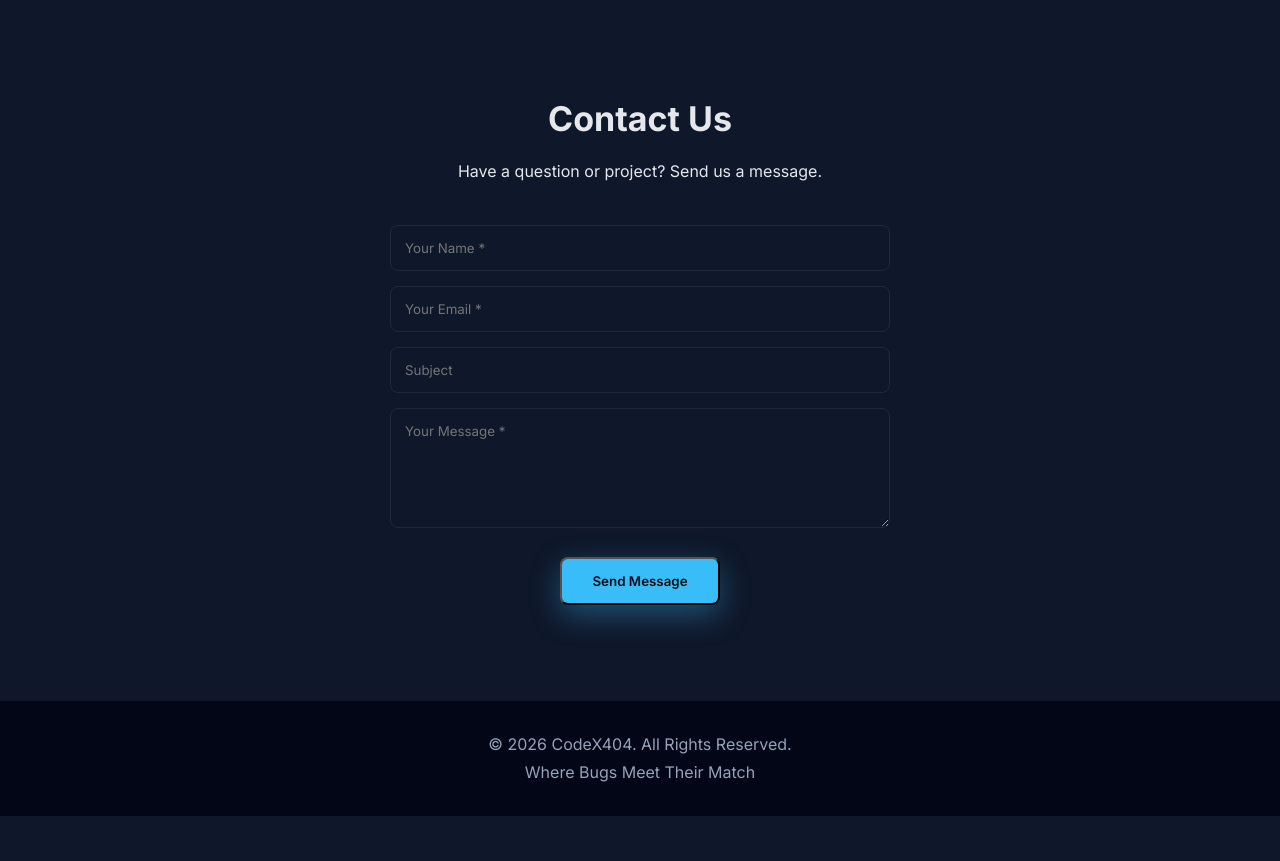
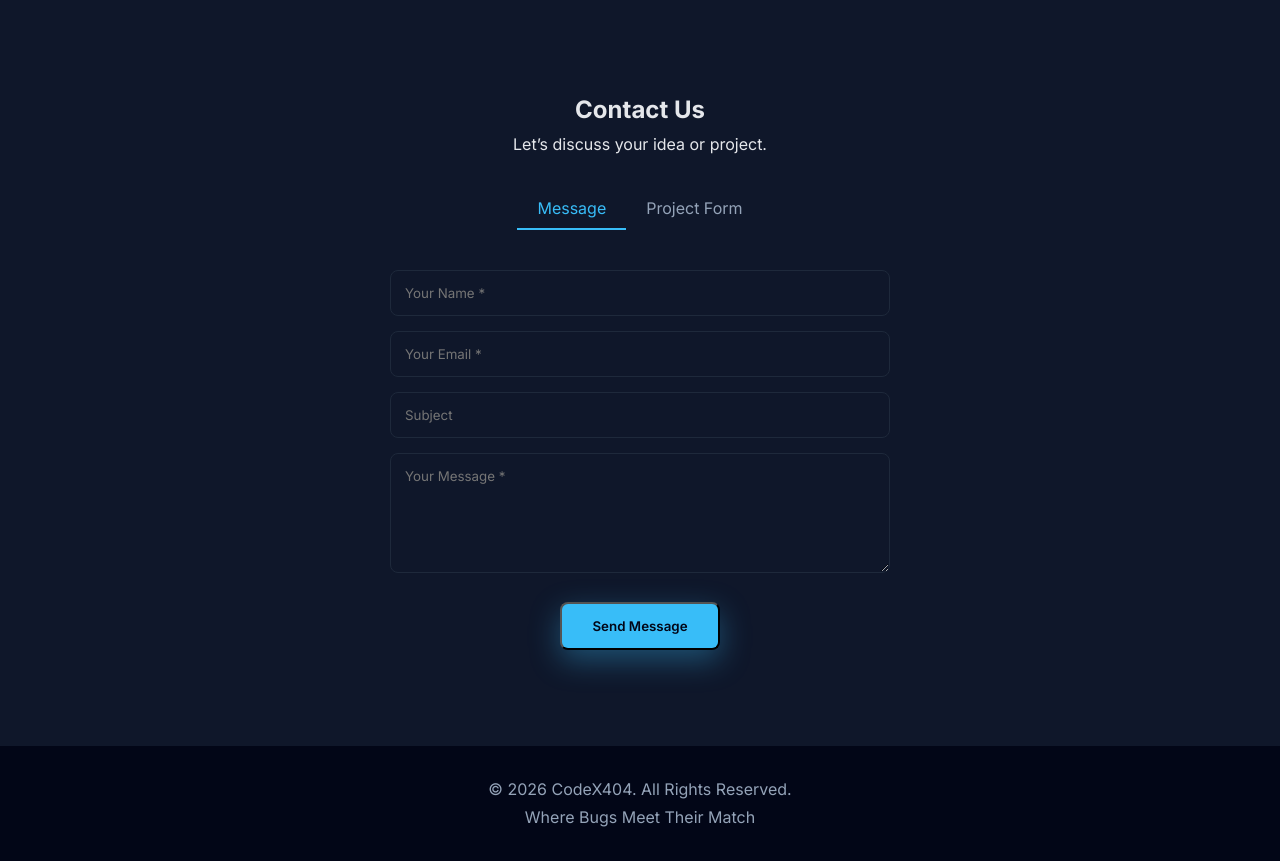
Before and after one commit to codex404solutions/CodeX404_solutions, a PHP site: page /contact.php in a window 1280 px wide. Shown: the part 78-939 px from the top of the page. Before the commit the page ends 894 px from the top, so only its background shows below. Run offline with PHP 8.4, Linux system fonts and the light colour scheme.

Commit message:
Project form added

```diff
--- a/codex404/contact.php
+++ b/codex404/contact.php
@@ -2,48 +2,151 @@
 include 'includes/header.php';
 include 'connection/connection.php';
 
-    $success = $error = "";
+date_default_timezone_set('Asia/Kolkata');
 
-    if (isset($_POST['submit'])) {
-        $name    = mysqli_real_escape_string($conn, $_POST['name']);
-        $email = strtolower(mysqli_real_escape_string($conn, $_POST['email']));
-        $subject = mysqli_real_escape_string($conn, $_POST['subject']);
-        $message = mysqli_real_escape_string($conn, $_POST['message']);
+$success = "";
+$msgError = "";
+$projectError = "";
 
-        if ($name && $email && $message) {
-            $sql = "INSERT INTO contact_messages (name, email, subject, message)
-                    VALUES ('$name', '$email', '$subject', '$message')";
+/* =========================
+   MESSAGE FORM SUBMIT
+========================= */
+if (isset($_POST['send_message'])) {
+
+    $name    = mysqli_real_escape_string($conn, trim($_POST['name']));
+    $email   = strtolower(mysqli_real_escape_string($conn, trim($_POST['email'])));
+    $subject = mysqli_real_escape_string($conn, trim($_POST['subject']));
+    $msg     = mysqli_real_escape_string($conn, trim($_POST['message']));
+    $time    = date('Y-m-d H:i:s');
+
+    if (!$name || !$email || !$msg) {
+        $msgError = "Please fill all required fields.";
+    } else {
+
+        $sql = "
+        INSERT INTO contact_messages (name, email, subject, message, created_at)
+        VALUES ('$name', '$email', '$subject', '$msg', '$time')
+        ";
 
         if (mysqli_query($conn, $sql)) {
             $success = "Message sent successfully!";
+            $_POST = [];
         } else {
-            $error = "Something went wrong. Try again.";
+            $msgError = "Something went wrong. Please try again.";
         }
-    } else {
-        $error = "Please fill all required fields.";
+    }
+}
+
+/* =========================
+   PROJECT FORM SUBMIT
+========================= */
+if (isset($_POST['send_project'])) {
+
+    $name     = mysqli_real_escape_string($conn, trim($_POST['name']));
+    $email    = strtolower(mysqli_real_escape_string($conn, trim($_POST['email'])));
+    $phone    = mysqli_real_escape_string($conn, trim($_POST['phone']));
+    $type     = mysqli_real_escape_string($conn, trim($_POST['project_type']));
+    $budget   = mysqli_real_escape_string($conn, trim($_POST['budget']));
+    $timeline = mysqli_real_escape_string($conn, trim($_POST['timeline']));
+    $msg      = mysqli_real_escape_string($conn, trim($_POST['message']));
+    $time     = date('Y-m-d H:i:s');
+
+    if (!$timeline) {
+        $projectError = "";
+    }
+    elseif (!$name || !$email || !$msg) {
+        $projectError = "Please fill all required fields.";
+    }
+    else {
+
+        $sql = "
+        INSERT INTO project_requests
+        (name, email, phone, project_type, budget, timeline, message, created_at)
+        VALUES
+        ('$name', '$email', '$phone', '$type', '$budget', '$timeline', '$msg', '$time')
+        ";
+
+        if (mysqli_query($conn, $sql)) {
+            $success = "Project request submitted successfully!";
+            $_POST = [];
+        } else {
+            $projectError = "Something went wrong. Please try again.";
+        }
     }
 }
 ?>
 
 <section class="contact">
     <div class="container">
-        <h3>Contact Us</h3>
-        <p>Have a question or project? Send us a message.</p>
+        <h2>Contact Us</h2>
+        <p>Let’s discuss your idea or project.</p>
 
+        <!-- SUCCESS MESSAGE -->
         <?php if ($success): ?>
-            <p class="success"><?= $success ?></p>
+            <p class="success auto-hide"><?= $success ?></p>
         <?php endif; ?>
 
-        <?php if ($error): ?>
-            <p class="error"><?= $error ?></p>
+        <!-- ERROR MESSAGES -->
+        <?php if ($msgError): ?>
+            <p class="error"><?= $msgError ?></p>
         <?php endif; ?>
 
-        <form method="post" class="contact-form">
+        <?php if ($projectError): ?>
+            <p class="error"><?= $projectError ?></p>
+        <?php endif; ?>
+
+        <!-- TABS -->
+        <div class="contact-tabs">
+            <button class="tab-btn active" data-tab="message">Message</button>
+            <button class="tab-btn" data-tab="project">Project Form</button>
+        </div>
+
+        <!-- MESSAGE FORM -->
+        <form method="post" class="contact-form tab-content active" id="message">
             <input type="text" name="name" placeholder="Your Name *" required>
             <input type="email" name="email" placeholder="Your Email *" required>
             <input type="text" name="subject" placeholder="Subject">
             <textarea name="message" placeholder="Your Message *" required></textarea>
-            <button type="submit" name="submit" class="btn primary">Send Message</button>
+            <button type="submit" name="send_message" class="btn primary">
+                Send Message
+            </button>
+        </form>
+
+        <!-- PROJECT FORM -->
+        <form method="post" class="contact-form tab-content" id="project">
+            <input type="text" name="name" placeholder="Your Name *" required>
+            <input type="email" name="email" placeholder="Your Email *" required>
+            <input type="text" name="phone" placeholder="Phone Number">
+
+            <select name="project_type">
+                <option value="">Project Type</option>
+                <option>Website</option>
+                <option>Web Application</option>
+                <option>Mobile App</option>
+                <option>AI Automation</option>
+            </select>
+
+            <select name="budget">
+                <option value="">Estimated Budget</option>
+                <option>Below ₹50,000</option>
+                <option>₹50,000 – ₹1,00,000</option>
+                <option>₹1,00,000+</option>
+            </select>
+
+            <select name="timeline" required>
+                <option value="">Project Timeline *</option>
+                <option>Immediately</option>
+                <option>Within 1 Month</option>
+                <option>1 – 3 Months</option>
+                <option>3 – 6 Months</option>
+                <option>Flexible</option>
+            </select>
+
+            <textarea name="message" placeholder="Project Details *" required></textarea>
+
+            <button type="submit" name="send_project" class="btn primary">
+                Submit Project
+            </button>
         </form>
     </div>
 </section>
--- a/codex404/css/style.css
+++ b/codex404/css/style.css
@@ -331,3 +331,55 @@ section {
     color: #ef4444;
     margin-top: 10px;
 }
+
+
+/* CONTACT TABS */
+.contact-tabs {
+    display: flex;
+    justify-content: center;
+    margin: 30px 0;
+}
+
+.tab-btn {
+    background: none;
+    border: none;
+    color: var(--text-muted);
+    font-size: 16px;
+    padding: 10px 20px;
+    cursor: pointer;
+    border-bottom: 2px solid transparent;
+}
+
+.tab-btn.active {
+    color: var(--primary);
+    border-color: var(--primary);
+}
+
+.tab-content {
+    display: none;
+}
+
+.tab-content.active {
+    display: block;
+}
+
+.contact-form select {
+    width: 100%;
+    padding: 14px;
+    margin-bottom: 15px;
+    border-radius: 8px;
+    background: var(--bg-main);
+    color: var(--text-main);
+    border: 1px solid var(--border);
+}
+
+
+/* AUTO HIDE MESSAGE */
+.auto-hide {
+    transition: opacity 0.5s ease, transform 0.5s ease;
+}
+
+.auto-hide.hide {
+    opacity: 0;
+    transform: translateY(-10px);
+}
--- a/codex404/javascript/main.js
+++ b/codex404/javascript/main.js
@@ -22,3 +22,27 @@ document.querySelectorAll("section, .service-card").forEach(el => {
     el.style.transition = "0.8s ease";
     observer.observe(el);
 });
+
+
+// CONTACT TABS
+document.querySelectorAll('.tab-btn').forEach(btn => {
+    btn.addEventListener('click', () => {
+        document.querySelectorAll('.tab-btn').forEach(b => b.classList.remove('active'));
+        document.querySelectorAll('.tab-content').forEach(c => c.classList.remove('active'));
+
+        btn.classList.add('active');
+        document.getElementById(btn.dataset.tab).classList.add('active');
+    });
+});
+
+
+// AUTO HIDE SUCCESS MESSAGE AFTER 5 SECONDS
+document.addEventListener("DOMContentLoaded", function () {
+    const successMsg = document.querySelector(".auto-hide");
+
+    if (successMsg) {
+        setTimeout(() => {
+            successMsg.classList.add("hide");
+        }, 5000);
+    }
+});
```
